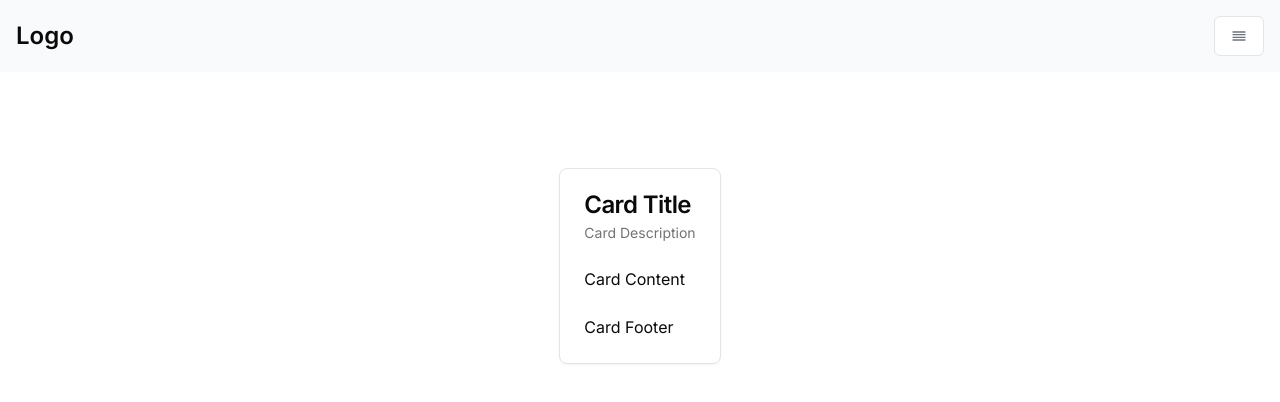
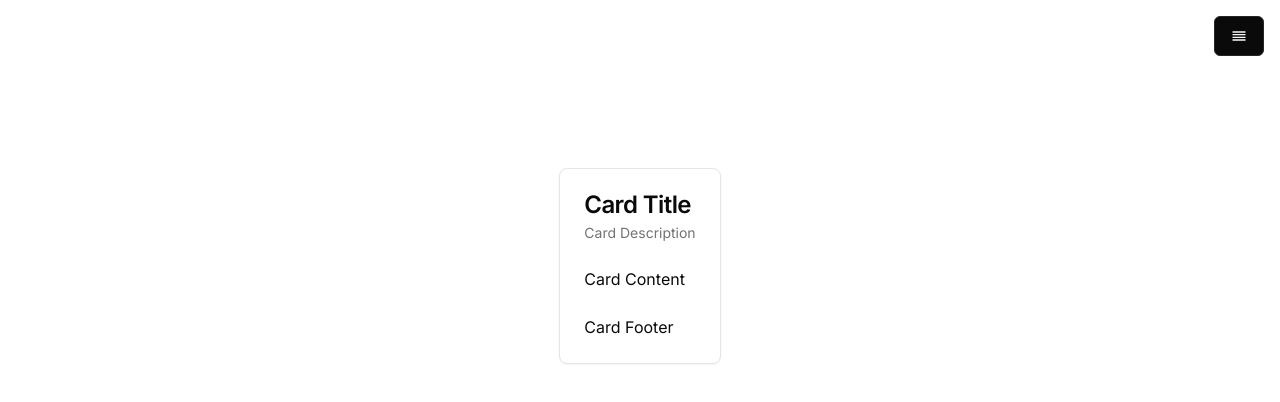
Before and after one commit to LorelizDev/s13-19-m-python, a Next.js app in the folder frontend/: page / in a window 1280 px wide. Shown: the top 402 px of the page. Built offline with nearby package versions, Linux system fonts and the light colour scheme.

Commit message:
Continued styling component as to match design provided

```diff
--- a/frontend/src/components/ui/menubar.tsx
+++ b/frontend/src/components/ui/menubar.tsx
@@ -38,7 +38,7 @@ const MenubarTrigger = React.forwardRef<
   <MenubarPrimitive.Trigger
     ref={ref}
     className={cn(
-      "flex cursor-default select-none items-center rounded-sm px-3 py-1.5 text-sm font-medium outline-none active:bg-accent active:text-accent-foreground data-[state=open]:bg-accent data-[state=open]:text-accent-foreground hover:bg-gray-100 dark:text-gray-400 dark:hover:bg-gray-700",
+      "flex cursor-default select-none items-center rounded-sm px-3 py-1.5 text-sm text-accent-foreground font-medium outline-none active:bg-accent active:text-accent-foreground data-[state=open]:bg-accent data-[state=open]:text-accent-foreground hover:bg-accent",
       className
     )}
     {...props}
--- a/frontend/src/components/widgets/navBar/navBar.tsx
+++ b/frontend/src/components/widgets/navBar/navBar.tsx
@@ -1,40 +1,26 @@
 "use client"
 import Image from 'next/image';
 import React from 'react'
-import { FiAlignJustify } from "react-icons/fi";
-import { FiHome } from "react-icons/fi";
+import { FiAlignJustify, FiHome, FiX } from "react-icons/fi";
+
 import {
-    Menubar,
-    MenubarMenu,
-    MenubarTrigger,
-    MenubarContent,
-    MenubarItem,
-    MenubarSeparator,
-    MenubarLabel,
-    MenubarCheckboxItem,
-    MenubarRadioGroup,
-    MenubarRadioItem,
-    MenubarPortal,
-    MenubarSubContent,
-    MenubarSubTrigger,
-    MenubarGroup,
-    MenubarSub,
-    MenubarShortcut
+    Menubar, MenubarMenu, MenubarTrigger, MenubarContent, MenubarItem, MenubarSeparator, MenubarLabel, MenubarCheckboxItem, MenubarRadioGroup, MenubarRadioItem, MenubarPortal, MenubarSubContent, MenubarSubTrigger, MenubarGroup, MenubarSub, MenubarShortcut
 } from "@/components/ui/menubar"
+import { cn } from '@/lib/utils';
 
 export const NavBar = () => {
     return (
-        <nav className="border-gray-200 bg-gray-50 dark:bg-gray-800 dark:border-gray-700">
+        <nav className="dark bg-nero border-gray-200">
             <div className="max-w-screen-xl flex flex-wrap items-center justify-between mx-auto p-4">
                 <a href="#" className="flex items-center space-x-3 rtl:space-x-reverse">
-                    <span className="self-center text-2xl font-semibold whitespace-nowrap dark:text-white">Logo</span>
+                    <span className="self-center text-2xl font-semibold whitespace-nowrap text-white">Logo</span>
                 </a>
                 <Menubar>
                     <MenubarMenu>
                         <MenubarTrigger>
-                            <FiAlignJustify data-collapse-toggle="navbar-hamburger" type="button" className="inline-flex items-center justify-center w-4 h-4 text-sm text-gray-500 rounded-m" aria-label="Open main menu" aria-controls="navbar-hamburger" aria-expanded="false" />
+                            <FiAlignJustify data-collapse-toggle="navbar-hamburger" type="button" className="inline-flex items-center justify-center w-4 h-4 text-sm text-white-500 rounded-m" aria-label="Open main menu" aria-controls="navbar-hamburger" aria-expanded="false" />
                         </MenubarTrigger>
-                        <MenubarContent>
+                        <MenubarContent className={cn("dark bg-nero w-screen h-screen")}>
                             <MenubarItem>Menú</MenubarItem>
                             <MenubarItem>Llamar al mozo</MenubarItem>
                             <MenubarItem>Pedir la cuenta</MenubarItem>
```
